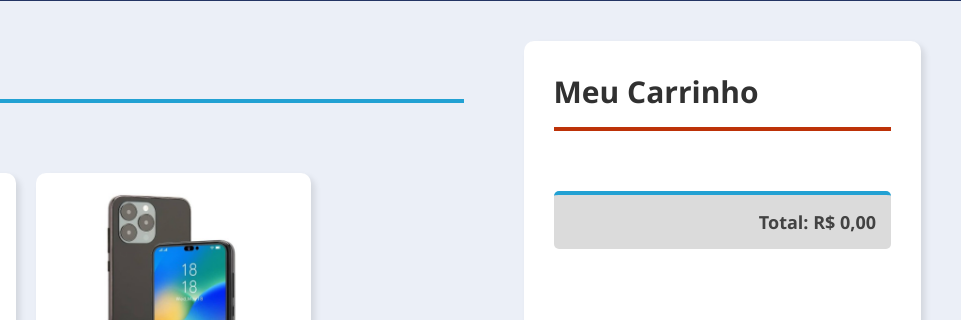
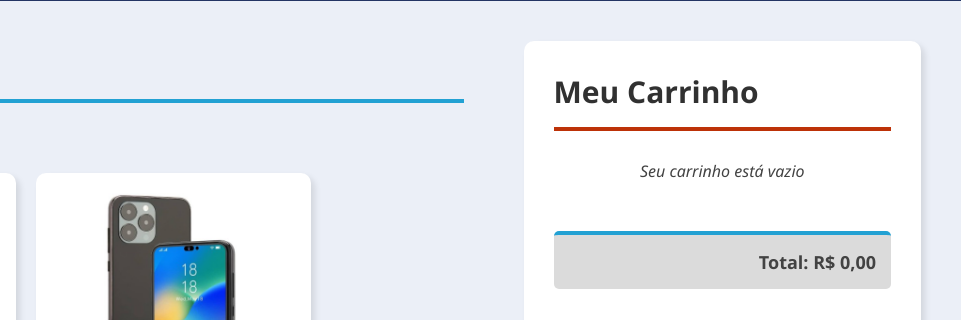
Before and after one commit to Leonardo2831/Shopping-cart, a plain HTML site: page index.html in a window 1280 px wide. Shown: the part 82-402 px from the top of the page, 319-1280 px from the left. Drawn offline with Linux system fonts and the light colour scheme.

Commit message:
new empty cart

```diff
--- a/index.html
+++ b/index.html
@@ -36,7 +36,9 @@
         </section>
         <section class="cart-items">
             <h2>Meu Carrinho</h2>
-            <ul data-cart="items"></ul>
+            <ul data-cart="items">
+                <p class="empty-cart">Seu carrinho está vazio</p>
+            </ul>
             <h3 class="total-value">Total: <span data-cart="value"></span></h3>
         </section>
     </main>
--- a/javascript/functionsButtons.js
+++ b/javascript/functionsButtons.js
@@ -87,4 +87,8 @@ function removeItemCart(button){
 
     contentValue.remove();
     htmlCartContent = contentCart.html();
+
+    if(htmlCartContent.trim() == ''){
+        contentCart.html('<p class="empty-cart">Seu carrinho está vazio</p>');
+    }
 }
--- a/styles/cart.css
+++ b/styles/cart.css
@@ -25,6 +25,11 @@
 }
 
 .cart-items ul{
+    display: flex;
+    flex-direction: column;
+    justify-content: center;
+
+    min-height: 80px;
     max-height: 600px;
     overflow-y: auto;
 
@@ -101,9 +106,10 @@
     border-radius: 5px;
 }
 
-.errorInfo{
+.empty-cart{
     color: rgb(66, 66, 66);
     font-style: italic;
+    text-align: center;
 }
 
 @media (max-width: 768px){
```
